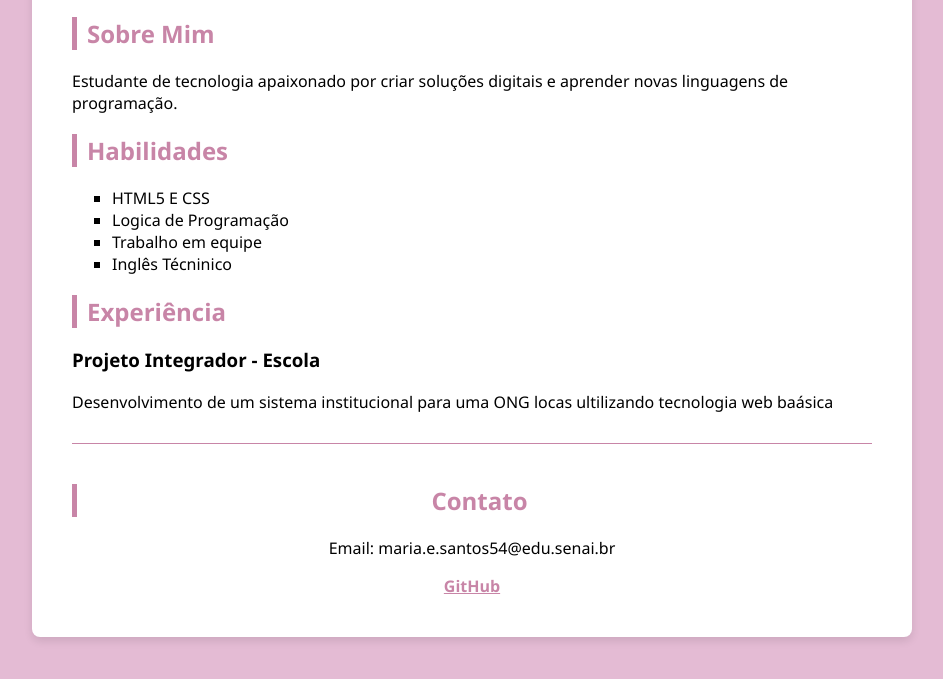
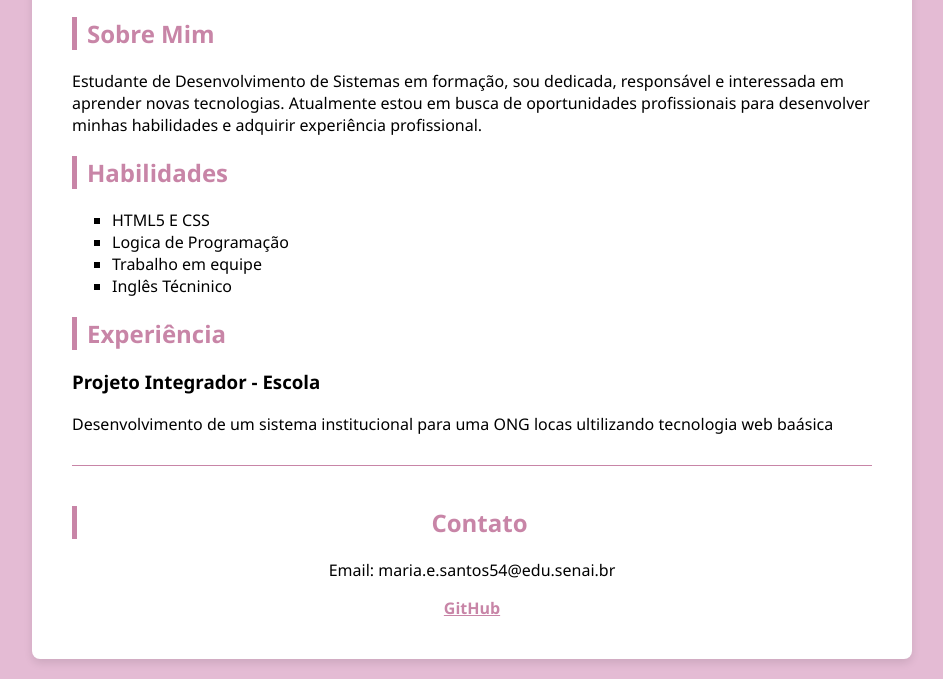
Before and after one commit to mariaesantos54-png/Perfil-Profissional, a plain HTML site: page index.html in a window 1280 px wide. Shown: the part 237-916 px from the top of the page, without its empty margins (168-1111 px from the left). Before the commit the page ends 894 px from the top, so only its background shows below. Drawn offline with Linux system fonts and the light colour scheme.

Commit message:
primeiro commit

```diff
--- a/index.html
+++ b/index.html
@@ -89,7 +89,7 @@
     <div class="container">
       <header>
         <img
-          src="/Perfil_Porfissional/Imagem/eu.png"
+          src="Perfil_Porfissional/Imagem/eu.png"
           alt="minha foto"
           class="profile-img"
         />
@@ -102,8 +102,8 @@
         <section>
           <h2>Sobre Mim</h2>
           <p>
-            Estudante de tecnologia apaixonado por criar soluções digitais e
-            aprender novas linguagens de programação.
+            Estudante de Desenvolvimento de Sistemas em formação, sou dedicada, responsável e interessada em aprender novas tecnologias.
+            Atualmente estou em busca de oportunidades profissionais para desenvolver minhas habilidades e adquirir experiência profissional.
           </p>
         </section>
         <!-- Seção de Habilidades -->
```
